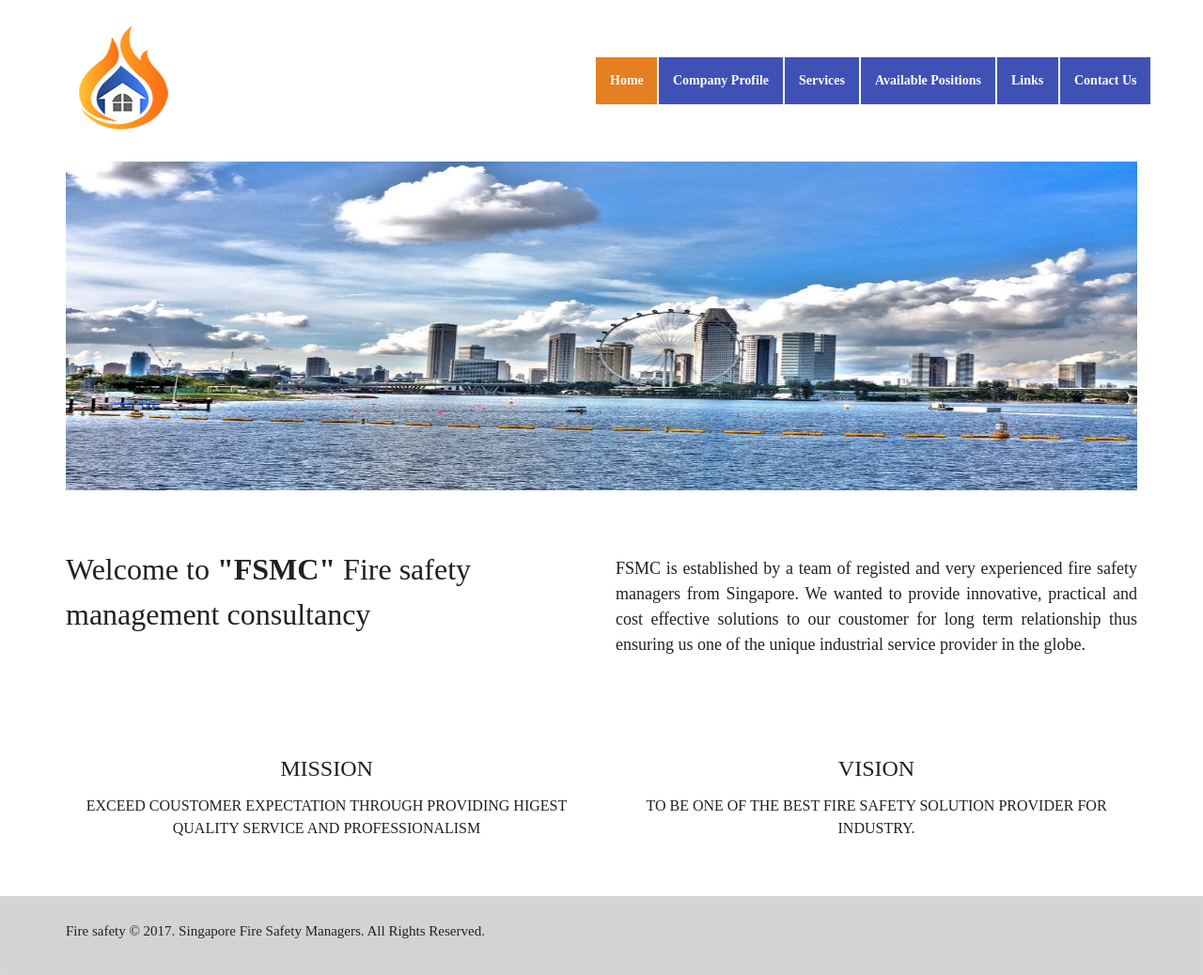
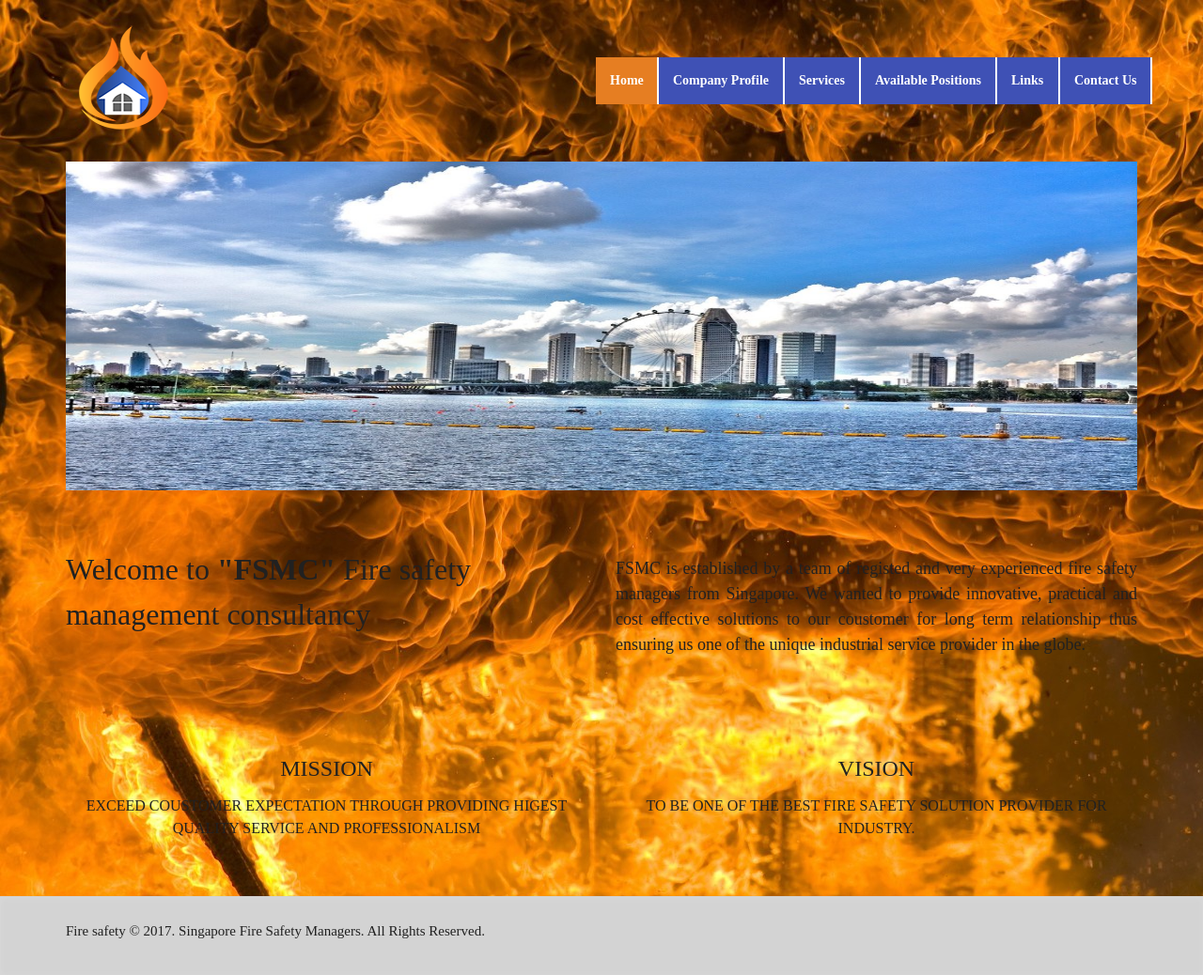
Before and after one commit to bdlions/firesafety, a PHP site: page /index.php in a window 1280 px wide. Shown: the whole page at 94% size. Run offline with PHP 8.4, Linux system fonts and the light colour scheme.

Commit message:
background image set

```diff
--- a/css/custom.css
+++ b/css/custom.css
@@ -23,6 +23,10 @@ html, body {
 .wrapper {
     min-height: 100%;
     margin-bottom: -60px;
+}
+body{
+    background: url("../images/fire.jpg") no-repeat scroll 0 0;
+    background-size: auto auto;
 }
 .footer,
 .push {
```
Also changed, not shown: images/fire.jpg (added), images/fire.png (added).
